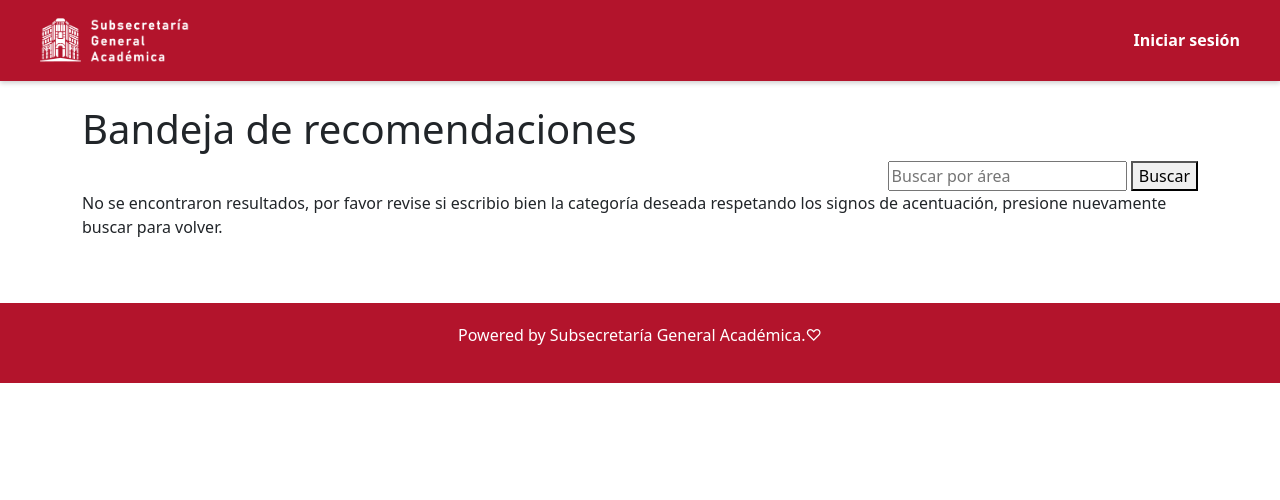
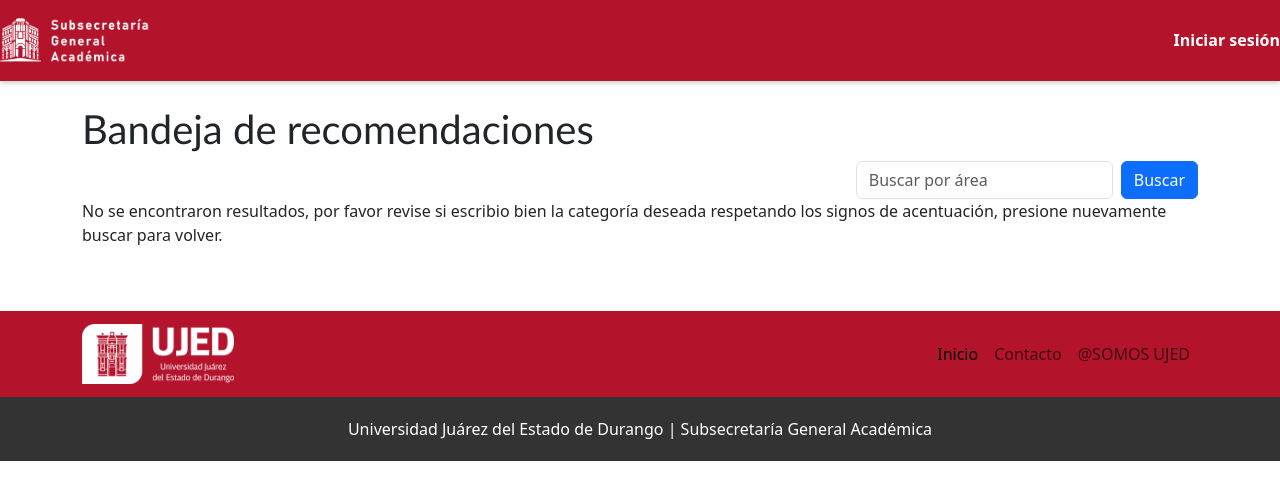
Before and after one commit to cesar-ujed/eva-demo, a Django app: page /buscar/ in a window 1280 px wide. Shown: the top 500 px of the page. Run offline with Django 4.2, Linux system fonts and the light colour scheme; data that the repository does not hold is empty.

Commit message:
cambio de estilos en bandeja

```diff
--- a/frontend/templates/search.html
+++ b/frontend/templates/search.html
@@ -10,9 +10,9 @@
         </div>
     </div>
     <div class="grid-content-search" style="display: grid; justify-items: right;">
-        <form method="GET">
-            <input type="text" name="q" placeholder="Buscar por área">
-            <button type="submit">Buscar</button>
+        <form class="d-flex" role="search" method="GET">
+            <input class="form-control me-2" name="q" type="search" placeholder="Buscar por área" aria-label="Search">
+            <button class="btn btn-primary" type="submit">Buscar</button>
         </form>
     </div>
 </div>
@@ -30,8 +30,11 @@
                             </div>
                             <ul class="list-group list-group-flush">
                                 <li class="list-group-item"><label for="" style="font-weight: bold;">Eje:</label> {{ resultado.categoria.eje }}</li>
-                                <li class="list-group-item"><label for="" style="font-weight: bold;">Categoría:</label> {{ resultado.categoria }}</li>
-                                <li class="list-group-item"><label for="" style="font-weight: bold;">Recomendación:</label> {{ resultado.recomendacion|slice:":70" }}</li>
+                                {% comment %} <li class="list-group-item"><label for="" style="font-weight: bold;">Categoría:</label> {{ resultado.categoria }}</li> {% endcomment %}
+                                <li class="list-group-item" style="text-align: justify;">
+                                    <label for="" style="font-weight: bold;">Recomendación:</label>
+                                    {{ resultado.recomendacion|slice:":60" }}
+                                </li>
                                 <li class="list-group-item"><label for="" style="font-weight: bold;">Plazo:</label> {{ resultado.plazo_cumplimiento|date:"Y-m-d" }}</li>
                                 <li class="list-group-item"><label for="" style="font-weight: bold;">Responsable:</label> {{ resultado.responsable }}</li>
                                 <li class="list-group-item"><a class="btn btn-outline-primary"  href="{% url 'detail' pk=resultado.pk %}">Detalle</a></li>
@@ -51,10 +54,35 @@
 
 <br><br>
 
-<footer class="footer-detail">
-    <div>
-      <p>Powered by Subsecretaría General Académica.♡</p>
+<nav class="navbar navbar-expand-lg" style="background-color: #b3142c;">
+    <div class="container">
+        <a class="navbar-brand" href="#">
+            <img src="{% static 'images/logo-ujed.png' %}" alt="Logo UJED" width="100" height="60">
+        </a>
+        <button class="navbar-toggler" type="button" data-bs-toggle="collapse" data-bs-target="#navbarNav" aria-controls="navbarNav" aria-expanded="false" aria-label="Toggle navigation">
+            <span class="navbar-toggler-icon"></span>
+        </button>
+        <div class="collapse navbar-collapse" id="navbarNav">
+            <!-- Aquí puedes agregar enlaces de navegación adicionales -->
+            <ul class="navbar-nav ms-auto">
+                <li class="nav-item">
+                    <a class="nav-link active" aria-current="page" href="#">Inicio</a>
+                </li>
+                <li class="nav-item">
+                    <a class="nav-link" href="#">Contacto</a>
+                </li>
+                <li class="nav-item">
+                    <a class="nav-link" href="#">@SOMOS UJED</a>
+                </li>
+            </ul>
+        </div>
     </div>
-  </footer>
+</nav>
+
+<footer class="bottom">
+    <div class="legal">
+        <span>Universidad Juárez del Estado de Durango | Subsecretaría General Académica</span>
+    </div>
+</footer>
 
 {% endblock %}
--- a/static/styles/main.css
+++ b/static/styles/main.css
@@ -1,5 +1,9 @@
 img{
     width: 100%;
+}
+
+h1{
+    font-family:'Trebuchet MS', 'Lucida Sans Unicode', 'Lucida Grande', 'Lucida Sans', Arial, sans-serif;
 }
 
 /* Estilo para el encabezado de la universidad */
@@ -14,9 +18,9 @@ img{
 /* Estilo para el navbar */
 .navbar {
     display: flex;
-    justify-content: space-between;
-    align-items: center;
-    max-width: 1200px;
+    /* justify-content: space-between; */
+    /* align-items: center; */
+    max-width: auto;
     margin: 0 auto;
     padding: 0 20px;
 }
@@ -125,7 +129,7 @@ label {
 }
 
 .card:hover{
-    border: 1px solid #b3142c;
+    border: 1px solid gray;
 }
 
 .footer-detail{
```
Also changed, not shown: static/images/logo-ujed.png (added).
